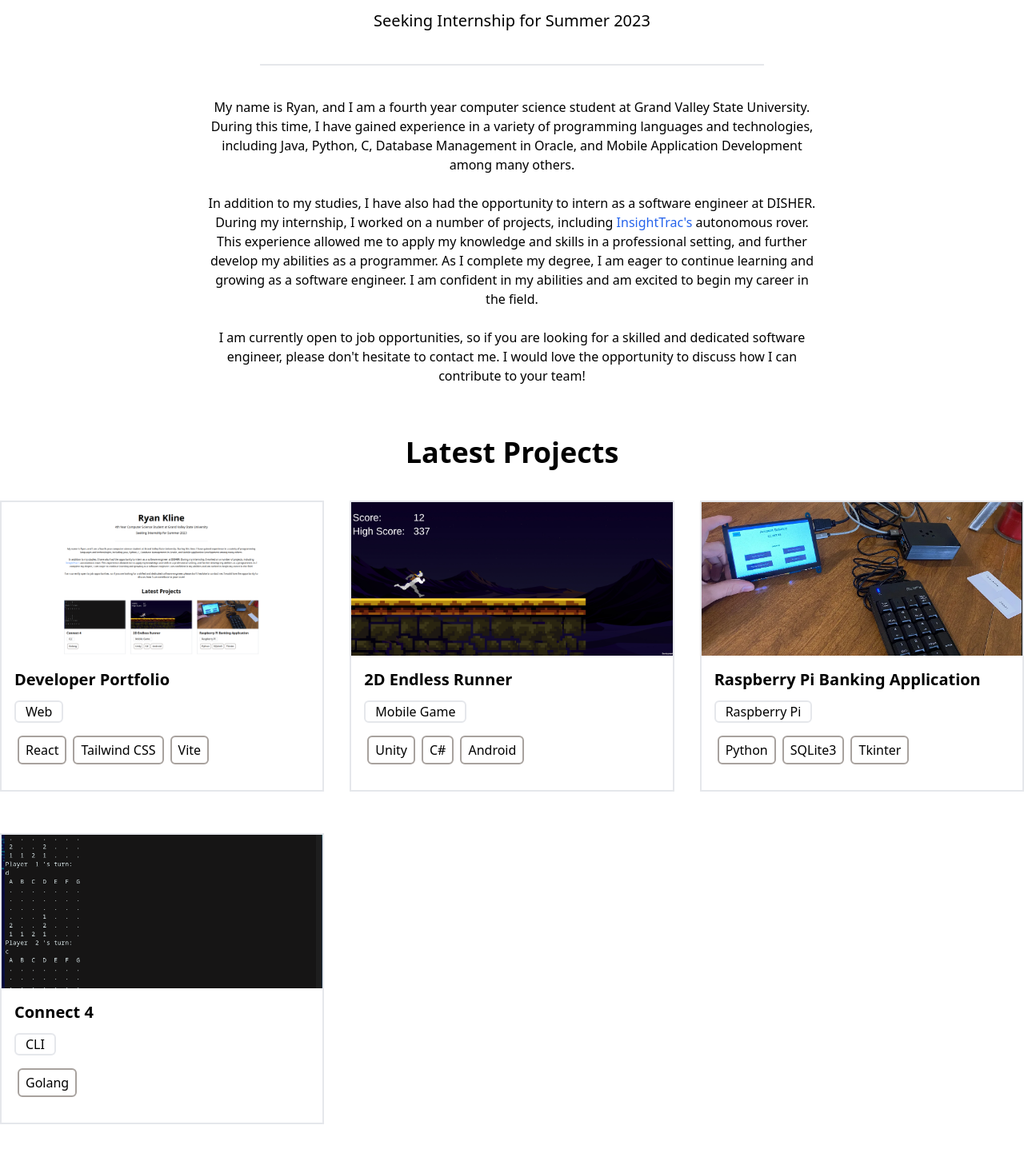
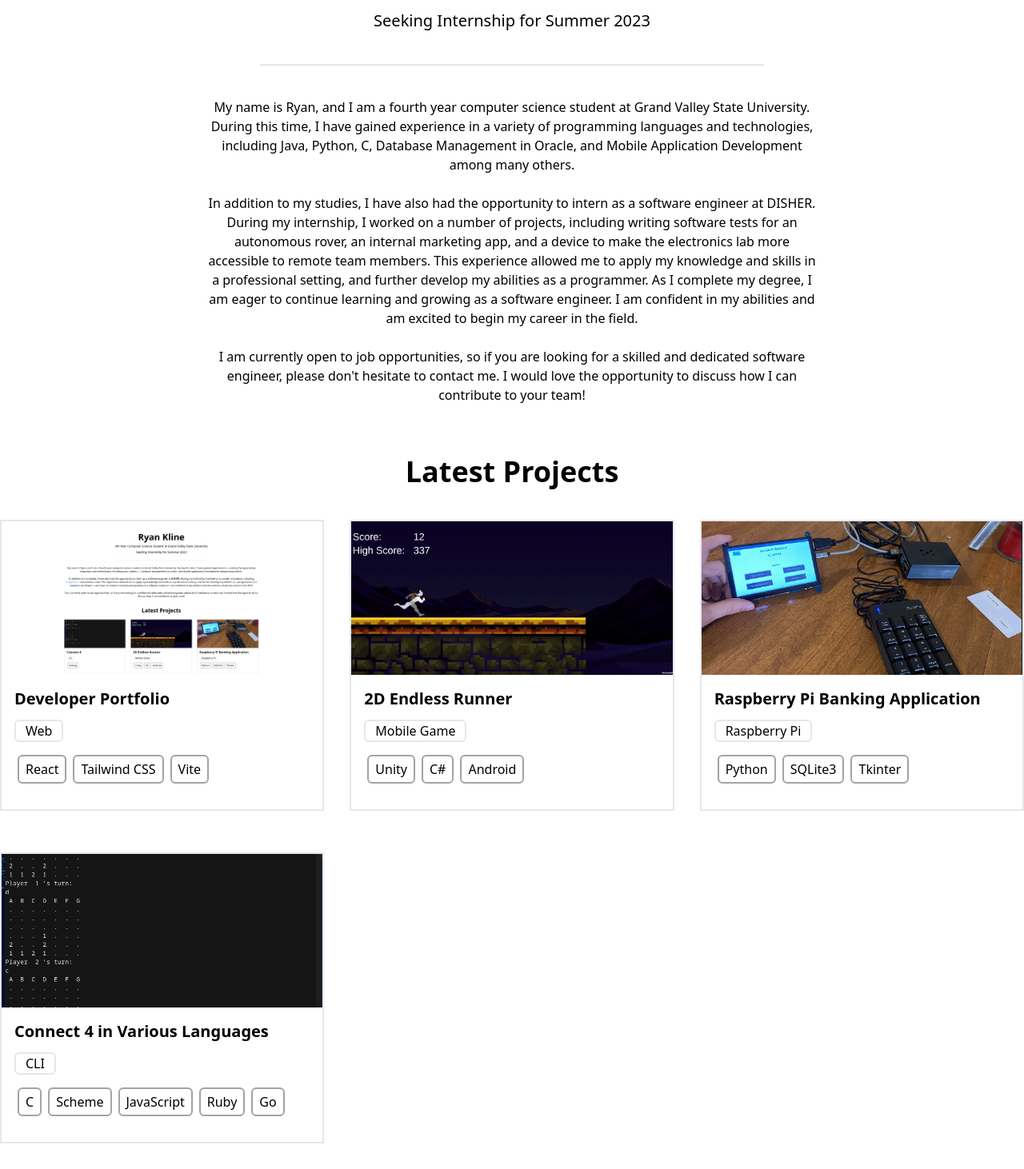
Before and after one commit to ryankline122/Portfolio, a React (Vite) app: page / in a window 1280 px wide. Shown: the part 188-1650 px from the top of the page at 80% size. Built offline with nearby package versions, Linux system fonts and the light colour scheme.

Commit message:
Some changes

```diff
--- a/src/components/Intro.jsx
+++ b/src/components/Intro.jsx
@@ -19,7 +19,8 @@ function Intro(){
 
                 In addition to my studies, I have also had the opportunity to intern as a software engineer at
                 DISHER. During my internship, I worked on a number of projects, including
-                <a target="_blank" className="text-blue-600 dark:text-blue-500 hover:underline" href="https://www.insighttrac.com/"> InsightTrac's</a> autonomous rover.
+                writing software tests for an autonomous rover, an internal marketing app, and a device to make the electronics lab more
+                accessible to remote team members.
                 This experience allowed me to apply my knowledge and skills in a professional setting, and further develop
                 my abilities as a programmer. As I complete my degree, I am eager to continue learning and growing as
                 a software engineer. I am confident in my abilities and am excited to begin my career in the field.
--- a/src/data/portfolio.js
+++ b/src/data/portfolio.js
@@ -24,11 +24,13 @@ export default [
         link: 'example.com'
     },
 
+
+
     {
-        title: 'Connect 4',
+        title: 'Connect 4 in Various Languages',
         imgUrl: '/assets/c4Go.png',
         tag: 'CLI',
-        stack: ['Golang'],
+        stack: ['C', 'Scheme', 'JavaScript', 'Ruby', 'Go'],
         link: 'example.com'
     }
 
```
Also changed, not shown: 5 other files (tests, documents, lock files or other folders).
